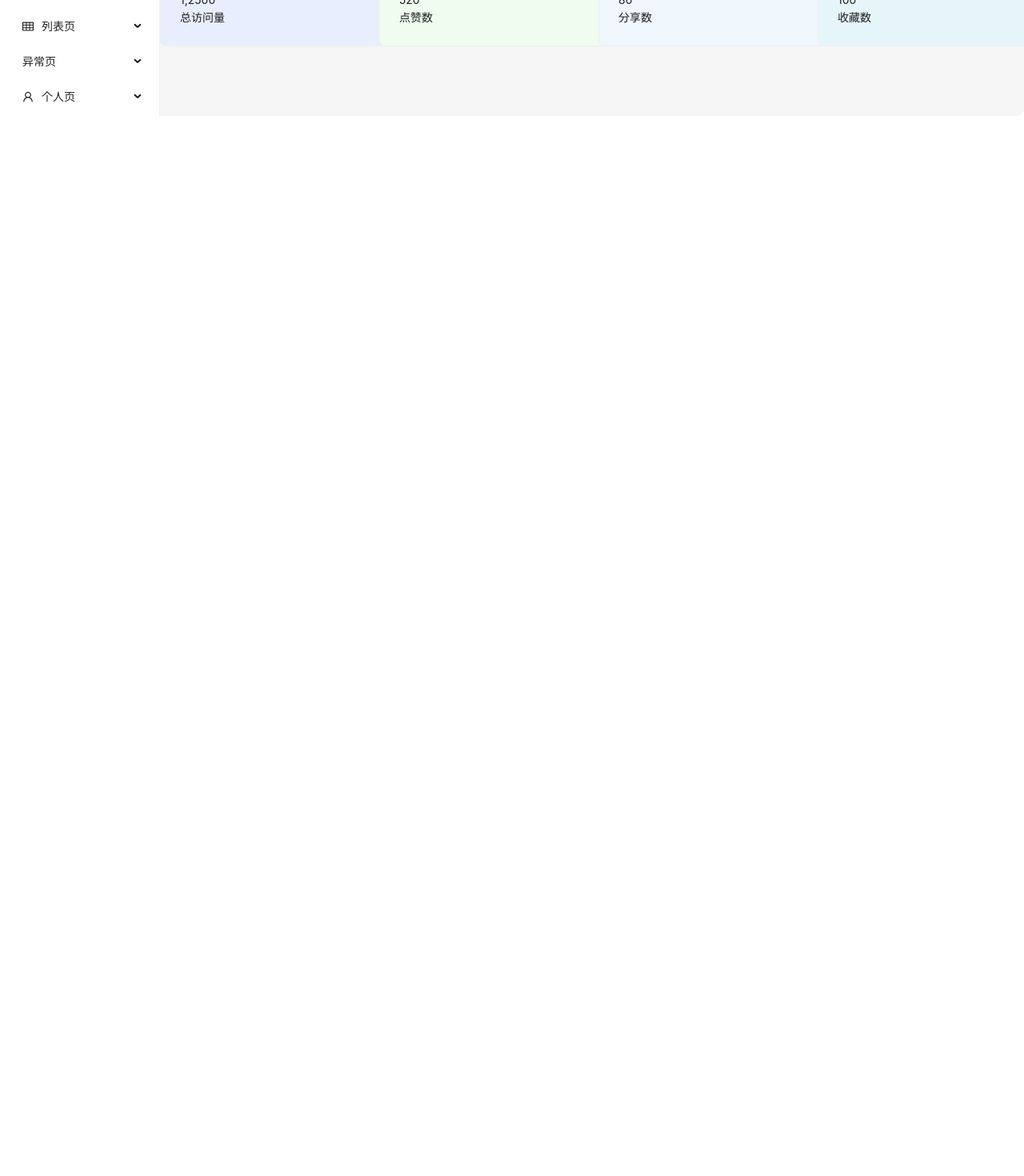
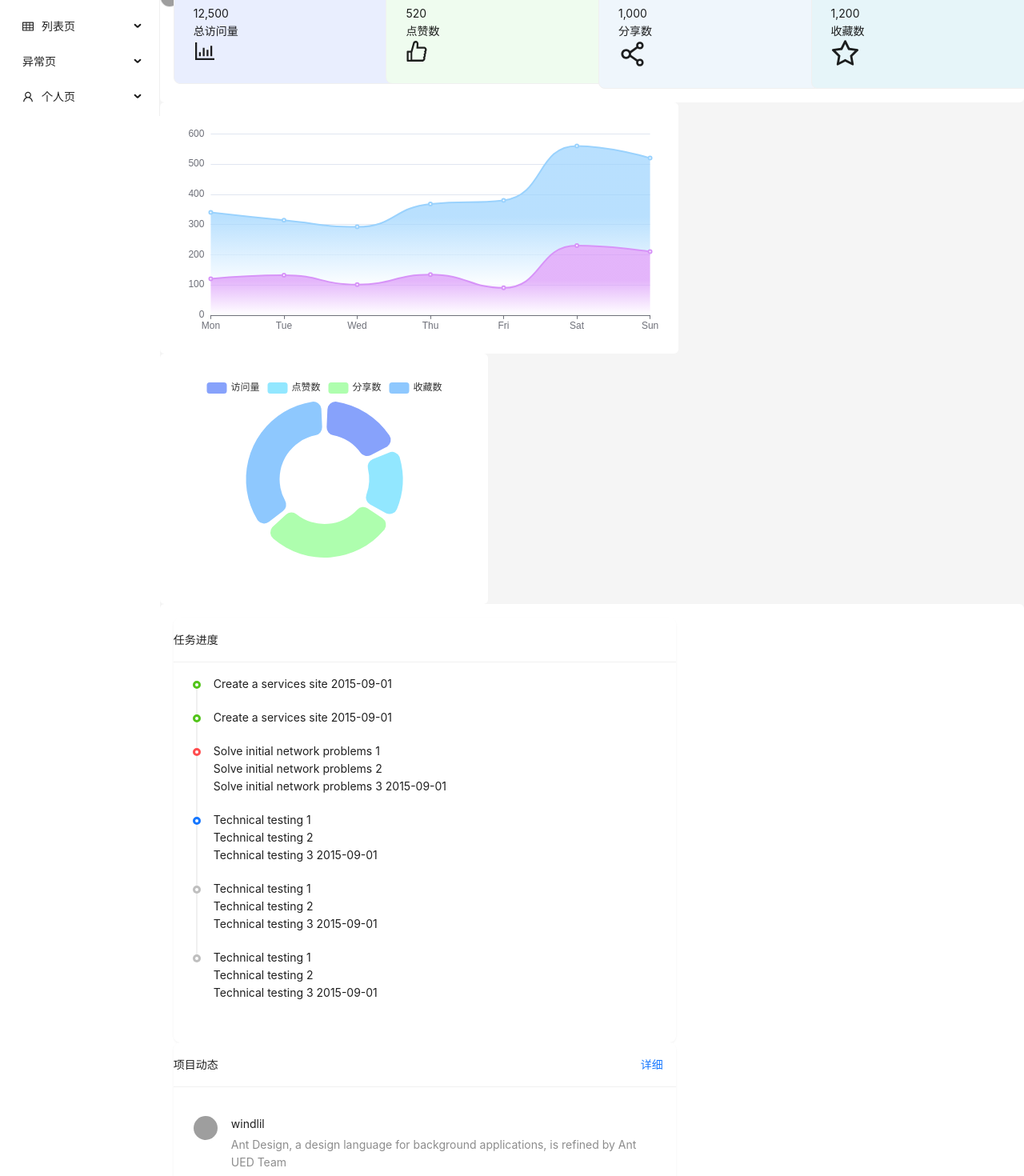
Before and after one commit to windlil/react-pure-admin, a React (Vite) app: page /dashboard in a window 1280 px wide. Shown: the part 100-1570 px from the top of the page at 80% size. Before the commit the page ends 800 px from the top, so only its background shows below. Built offline with nearby package versions, Linux system fonts and the light colour scheme; grey boxes are pictures that could not be loaded.

Commit message:
chore: update

```diff
--- a/package.json
+++ b/package.json
@@ -12,7 +12,9 @@
   "dependencies": {
     "@ant-design/icons": "^5.3.6",
     "antd": "^5.16.0",
+    "echarts": "^5.5.0",
     "react": "^18.2.0",
+    "react-countup": "^6.5.3",
     "react-dom": "^18.2.0",
     "react-router-dom": "^6.22.3",
     "zustand": "^4.5.2"
--- a/src/App.tsx
+++ b/src/App.tsx
@@ -26,7 +26,13 @@ const App = () => {
   return (
     <>
       <ConfigProvider>
-        <div className="w-full h-full p-5 bg-[#e0e4e7]">
+        <div
+          className="w-full h-full p-5 "
+          style={{
+            backgroundImage:
+              "linear-gradient(to top, #eaeaea 0%, #e3ebff 100%)",
+          }}
+        >
           <BasicLayout />
         </div>
       </ConfigProvider>
--- a/src/assets/styles/index.css
+++ b/src/assets/styles/index.css
@@ -39,3 +39,28 @@ a {
   color: #767676 !important;
   letter-spacing: 2px;
 }
+
+.content {
+  padding: 1.2rem;
+  background-color: #fff;
+  border-radius: 0.4rem;
+}
+
+.scrollbar {
+  &::-webkit-scrollbar {
+    width: 5px;
+    height: 10px;
+  }
+
+  &::-webkit-scrollbar-thumb {
+    border-radius: 5px;
+    -webkit-box-shadow: inset 0 0 5px rgba(115, 115, 115, 0.2);
+    background: rgba(106, 106, 106, 0.2);
+  }
+
+  &::-webkit-scrollbar-track {
+    -webkit-box-shadow: inset 0 0 5px #fff;
+    border-radius: 0;
+    background: #fff;
+  }
+}
--- /dev/null
+++ b/src/components/charts/pie.tsx
@@ -0,0 +1,64 @@
+import * as echarts from "echarts";
+import { useEffect } from "react";
+
+type EChartsOption = echarts.EChartsOption;
+
+const option: EChartsOption = {
+  tooltip: {
+    trigger: "item",
+  },
+  legend: {
+    top: "5%",
+    left: "center",
+  },
+  series: [
+    {
+      name: "数据",
+      type: "pie",
+      radius: ["40%", "70%"],
+      avoidLabelOverlap: false,
+      padAngle: 5,
+      itemStyle: {
+        borderRadius: 10,
+      },
+      label: {
+        show: false,
+        position: "center",
+      },
+      emphasis: {
+        label: {
+          show: true,
+          fontSize: 20,
+          fontWeight: "bold",
+        },
+      },
+      labelLine: {
+        show: false,
+      },
+      color: ['#87a2fb', '#92e7ff', '#aefeae', '#8ec8fe'],
+      data: [
+        { value:600, name: "访问量" },
+        { value: 520, name: "点赞数" },
+        { value: 1000, name: "分享数" },
+        { value: 1200, name: "收藏数" },
+      ],
+    },
+  ],
+};
+
+const Pie = () => {
+  useEffect(() => {
+    setTimeout(() => {
+      const chartDom = document.getElementById("main1")!;
+      const myChart = echarts.getInstanceByDom(chartDom);
+      if (!myChart) {
+        echarts.init(chartDom);
+      }
+
+      option && myChart && myChart.setOption(option);
+    }, 100);
+  }, []);
+  return <div id="main1" style={{ height: "20rem", width: "100%" }}></div>;
+};
+
+export default Pie;
--- /dev/null
+++ b/src/components/charts/stackedAreaChart.tsx
@@ -0,0 +1,135 @@
+import * as echarts from "echarts/core";
+import {
+  TitleComponent,
+  TitleComponentOption,
+  ToolboxComponent,
+  ToolboxComponentOption,
+  TooltipComponent,
+  TooltipComponentOption,
+  GridComponent,
+  GridComponentOption,
+  LegendComponent,
+  LegendComponentOption,
+} from "echarts/components";
+import { LineChart, LineSeriesOption } from "echarts/charts";
+import { UniversalTransition } from "echarts/features";
+import { CanvasRenderer } from "echarts/renderers";
+import { useEffect, useRef } from "react";
+
+echarts.use([
+  TitleComponent,
+  ToolboxComponent,
+  TooltipComponent,
+  GridComponent,
+  LegendComponent,
+  LineChart,
+  CanvasRenderer,
+  UniversalTransition,
+]);
+
+type EChartsOption = echarts.ComposeOption<
+  | TitleComponentOption
+  | ToolboxComponentOption
+  | TooltipComponentOption
+  | GridComponentOption
+  | LegendComponentOption
+  | LineSeriesOption
+>;
+
+const option: EChartsOption = {
+  tooltip: {
+    trigger: "axis",
+    axisPointer: {
+      type: "cross",
+      label: {
+        backgroundColor: "#6a7985",
+      },
+    },
+  },
+
+  grid: {
+    left: "3%",
+    right: "3%",
+    bottom: "4%",
+    top: "8%",
+    containLabel: true,
+  },
+  xAxis: [
+    {
+      type: "category",
+      boundaryGap: false,
+      data: ["Mon", "Tue", "Wed", "Thu", "Fri", "Sat", "Sun"],
+    },
+  ],
+  yAxis: [
+    {
+      type: "value",
+    },
+  ],
+  series: [
+    {
+      name: "访问量",
+      type: "line",
+      stack: "Total",
+      areaStyle: {
+        color: new echarts.graphic.LinearGradient(0, 0, 0, 1, [
+          { offset: 0, color: "#d794f8" },
+          { offset: 0.5, color: "#d794f8" },
+          { offset: 1, color: "white" },
+        ]),
+      },
+      color: "#d794f8",
+      smooth: true,
+      emphasis: {
+        focus: "series",
+      },
+      data: [120, 132, 101, 134, 90, 230, 210],
+    },
+    {
+      name: "注册量",
+      type: "line",
+      stack: "Total",
+      emphasis: {
+        focus: "series",
+      },
+      areaStyle: {
+        color: new echarts.graphic.LinearGradient(0, 0, 0, 1, [
+          { offset: 0, color: "#9ad2fd" },
+          { offset: 0.5, color: "#9ad2fd" },
+          { offset: 1, color: "white" },
+        ]),
+      },
+      color: "#9ad2fd",
+      smooth: true,
+      data: [220, 182, 191, 234, 290, 330, 310],
+    },
+  ],
+};
+
+const StackedAreaChart = () => {
+  const mainRef = useRef(null);
+
+  useEffect(() => {
+    if (mainRef.current) {
+      setTimeout(() => {
+        const chartDom = mainRef.current;
+        const myChart = echarts.getInstanceByDom(chartDom!);
+        if (!myChart) echarts.init(chartDom);
+        option && myChart && myChart.setOption(option);
+      }, 100)
+    }
+  }, [mainRef.current]);
+
+  return (
+    <div
+      ref={mainRef}
+      id="main"
+      style={{
+        width: "100%",
+        height: "20rem",
+      }}
+    ></div>
+  );
+};
+
+export default StackedAreaChart;
--- a/src/layout/basic-layout/index.tsx
+++ b/src/layout/basic-layout/index.tsx
@@ -3,11 +3,11 @@ import { Layout } from "antd";
 import LayoutSider from "../components/sider";
 import { Outlet } from "react-router-dom";
 import Header from "../components/header";
-import { Spin } from 'antd'
+import { Spin } from "antd";
 
 const BasicLayout: FC = () => {
   const { Content } = Layout;
-  const [isShowLoading, setIsShowLoading] = useState(true)
+  const [isShowLoading, setIsShowLoading] = useState(true);
 
   const layoutStyle = {
     width: "100%",
@@ -18,9 +18,9 @@ const BasicLayout: FC = () => {
 
   useEffect(() => {
     setTimeout(() => {
-      setIsShowLoading(false)
-    }, 1000)
-  }, [])
+      setIsShowLoading(false);
+    }, 1000);
+  }, []);
   return (
     <>
       {isShowLoading ? (
@@ -31,12 +31,12 @@ const BasicLayout: FC = () => {
           tip="正在加载资源"
         ></Spin>
       ) : null}
-      <Layout style={layoutStyle}>
+      <Layout style={layoutStyle} className="shadow-md">
         <LayoutSider />
         <Layout>
           <Header />
-          <Content className="p-4 bg-[#f7fafc]">
-            <div className="bg-white h-full p-4 rounded-md">
+          <Content className="p-4 bg-[#f5fcfc] overflow-y-scroll scrollbar">
+            <div className="h-full">
               <Outlet />
             </div>
           </Content>
--- a/src/layout/components/sider.tsx
+++ b/src/layout/components/sider.tsx
@@ -69,7 +69,7 @@ const LayoutSider: FC = () => {
 
   return (
     <Sider style={{ backgroundColor: "#fff", userSelect: "none" }}>
-      <div className="flex ml-6 align-center items-center text-[#5b5b5b] w-full h-20 text-2xl font-bold ">
+      <div className="flex ml-6 align-center items-center text-[#64affa] w-full h-20 text-2xl font-bold ">
         {BASIC_CONFIG.TITLE}
       </div>
       <Menu
--- a/src/views/access/button.tsx
+++ b/src/views/access/button.tsx
@@ -11,7 +11,7 @@ const ButtonAccess: FC = () => {
   const AuthButton2 = createAuthComponent(Button, "access:button2");
 
   return (
-    <div className="select-none">
+    <div className="content h-full select-none">
       <div className="">
         当前用户拥有的权限：
         <span className="text-blue-400 font-bold mr-4">{role}</span>
--- /dev/null
+++ b/src/views/dashboard/index.css
@@ -0,0 +1,15 @@
+.card {
+  width: 60%;
+
+  .ant-card-head {
+    font-size: 14px;
+    padding: 0;
+    font-weight: 100;
+  }
+}
+
+.card-timeline {
+  .ant-card-head {
+    text-align: center;
+  }
+}
--- a/src/views/dashboard/index.tsx
+++ b/src/views/dashboard/index.tsx
@@ -1,53 +1,202 @@
-import React, { FC } from "react";
-import { Row, Col } from "antd";
+import { FC } from "react";
+import { Row, Col, Button, Timeline } from "antd";
 import { Card } from "antd";
+import StackedAreaChart from "@/components/charts/stackedAreaChart";
+import {
+  BarChartOutlined,
+  LikeOutlined,
+  ShareAltOutlined,
+  StarOutlined,
+} from "@ant-design/icons";
+import CountUp from "react-countup";
+import Pie from "@/components/charts/pie";
+import "./index.css";
+import { Avatar, List } from "antd";
+
+const data = [
+  {
+    title: "windlil",
+  },
+  {
+    title: "windlil",
+  },
+  {
+    title: "windlil",
+  },
+  {
+    title: "windlil",
+  },
+];
 
 const Dashboard: FC = () => {
   return (
-    <div>
+    <>
+      <div className="content">
         <Row gutter={16}>
           <Col className="gutter-row" span={6}>
             <Card style={{ width: 300, backgroundColor: "#e9eefe" }}>
-            <div className="data-card">
+              <div className="flex relative">
                 <div>
-                <div className="font-bold text-3xl">1,2500</div>
+                  <div className="font-bold text-3xl">
+                    <CountUp end={12500}></CountUp>
+                  </div>
                   <div className="text-sm text-gray-400 mt-1">总访问量</div>
                 </div>
+                <BarChartOutlined
+                  style={{ fontSize: "2rem" }}
+                  className="absolute right-5 top-1/2 translate-y-[-50%]"
+                />
               </div>
             </Card>
           </Col>
           <Col className="gutter-row" span={6}>
             <Card style={{ width: 300, backgroundColor: "#effcef" }}>
-            <div className="data-card">
+              <div className="relative">
                 <div>
-                <div className="font-bold text-3xl">520</div>
+                  <div className="font-bold text-3xl">
+                    <CountUp end={520}></CountUp>
+                  </div>
                   <div className="text-sm text-gray-400 mt-1">点赞数</div>
                 </div>
+                <LikeOutlined
+                  style={{ fontSize: "2rem" }}
+                  className="absolute right-5 top-1/2 translate-y-[-50%]"
+                />
               </div>
             </Card>
           </Col>
           <Col className="gutter-row" span={6}>
             <Card style={{ width: 300, backgroundColor: "#eff6fc" }}>
-            <div className="data-card">
+              <div className="data-card relative">
                 <div>
-                <div className="font-bold text-3xl">80</div>
+                  <div className="font-bold text-3xl">
+                    <CountUp end={1000}></CountUp>
+                  </div>
                   <div className="text-sm text-gray-400 mt-1">分享数</div>
                 </div>
+                <ShareAltOutlined
+                  style={{ fontSize: "2.5rem" }}
+                  className="absolute right-5 top-1/2 translate-y-[-50%]"
+                />
               </div>
             </Card>
           </Col>
           <Col className="gutter-row" span={6}>
             <Card style={{ width: 300, backgroundColor: "#e6f5f9" }}>
-            <div className="data-card">
+              <div className="relative">
                 <div>
-                <div className="font-bold text-3xl">100</div>
+                  <div className="font-bold text-3xl">
+                    <CountUp end={1200}></CountUp>
+                  </div>
                   <div className="text-sm text-gray-400 mt-1">收藏数</div>
                 </div>
+                <StarOutlined
+                  style={{ fontSize: "2.5rem" }}
+                  className="absolute right-5 top-1/2 translate-y-[-50%]"
+                />
               </div>
             </Card>
           </Col>
         </Row>
       </div>
+      <div className="flex my-4">
+        <div
+          style={{
+            width: "60%",
+          }}
+          className="content  "
+        >
+          <StackedAreaChart></StackedAreaChart>
+        </div>
+        <div style={{ width: "38%" }} className="content ml-2">
+          <Pie></Pie>
+        </div>
+      </div>
+      <div style={{}} className="content my-4 flex">
+        <Card
+          title="任务进度"
+          bordered={false}
+          className="card"
+          style={{ flex: 1 }}
+        >
+          <Timeline
+            items={[
+              {
+                color: "green",
+                children: "Create a services site 2015-09-01",
+              },
+              {
+                color: "green",
+                children: "Create a services site 2015-09-01",
+              },
+              {
+                color: "red",
+                children: (
+                  <>
+                    <p>Solve initial network problems 1</p>
+                    <p>Solve initial network problems 2</p>
+                    <p>Solve initial network problems 3 2015-09-01</p>
+                  </>
+                ),
+              },
+              {
+                children: (
+                  <>
+                    <p>Technical testing 1</p>
+                    <p>Technical testing 2</p>
+                    <p>Technical testing 3 2015-09-01</p>
+                  </>
+                ),
+              },
+              {
+                color: "gray",
+                children: (
+                  <>
+                    <p>Technical testing 1</p>
+                    <p>Technical testing 2</p>
+                    <p>Technical testing 3 2015-09-01</p>
+                  </>
+                ),
+              },
+              {
+                color: "gray",
+                children: (
+                  <>
+                    <p>Technical testing 1</p>
+                    <p>Technical testing 2</p>
+                    <p>Technical testing 3 2015-09-01</p>
+                  </>
+                ),
+              },
+            ]}
+          />
+        </Card>
+        <Card
+          title="项目动态"
+          extra={<Button type="link">详细</Button>}
+          bordered={false}
+          className="card"
+        >
+          <List
+            itemLayout="horizontal"
+            dataSource={data}
+            renderItem={(item) => (
+              <List.Item>
+                <List.Item.Meta
+                  avatar={
+                    <Avatar
+                      src={`https://p26-passport.byteacctimg.com/img/user-avatar/5b8f37cc2140e567e5c9cead063d952b~120x120.awebp`}
+                    />
+                  }
+                  title={<a href="https://ant.design">{item.title}</a>}
+                  description="Ant Design, a design language for background applications, is refined by Ant UED Team"
+                />
+              </List.Item>
+            )}
+          />
+        </Card>
+      </div>
+    </>
   );
 };
 
--- a/src/views/login/index.tsx
+++ b/src/views/login/index.tsx
@@ -5,7 +5,7 @@ const Login: FC = () => {
   return (
     <div
       style={{
-        backgroundImage: "linear-gradient(to top, #fff1eb 0%, #e3ebff 100%)",
+        backgroundImage: "linear-gradient(to top, #eaeaea 0%, #e3ebff 100%)",
       }}
       className="flex justify-center items-center w-full h-full"
     >
```
Also changed, not shown: 1 other file (tests, documents, lock files or other folders). Lines whose indentation alone changed are shown as unchanged.
